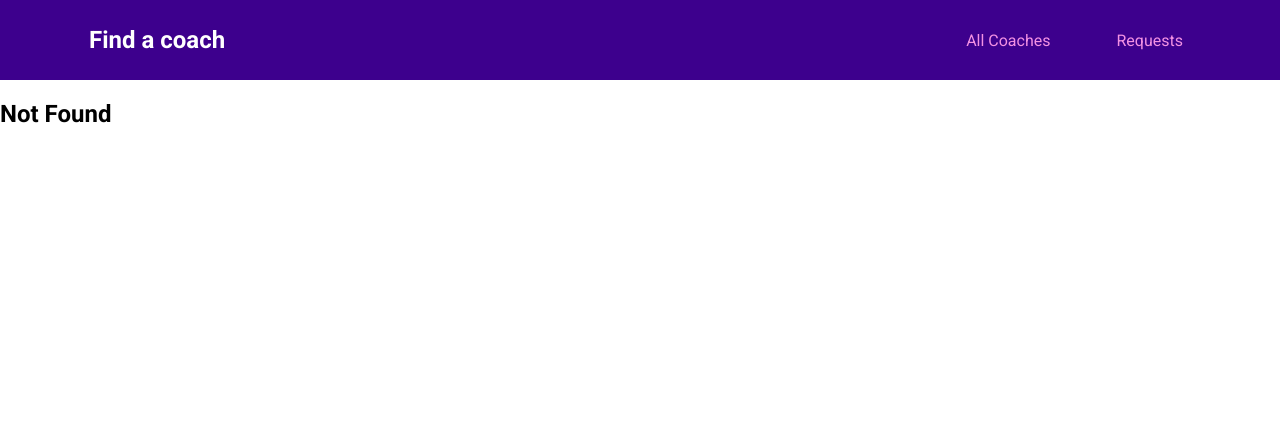
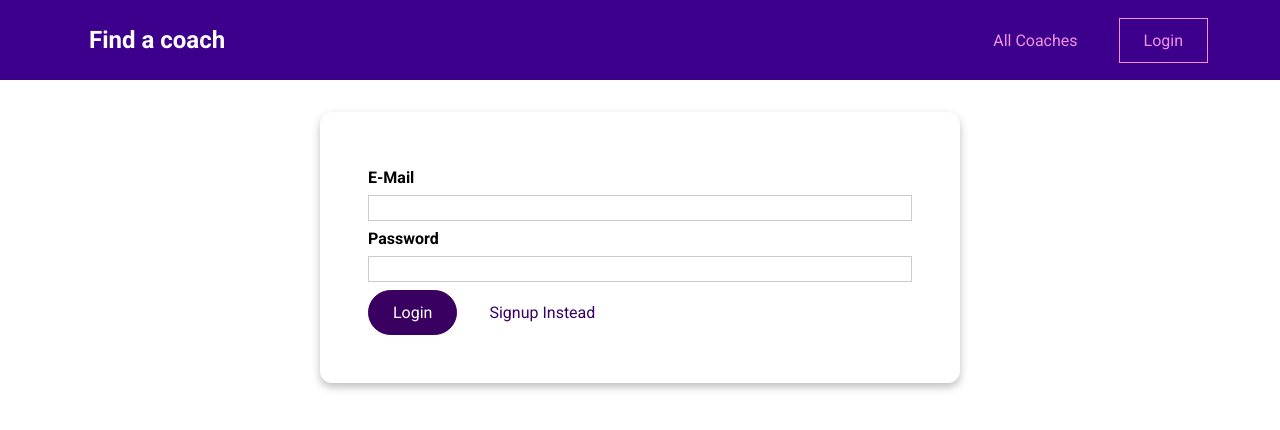
Before and after one commit to send2abhishek/vue-learning-main-project, a Vue app: page /auth in a window 1280 px wide. Before the commit this address had no page. Shown: the top 430 px of the page. Built offline with nearby package versions, Linux system fonts and the light colour scheme.

Commit message:
add auth

```diff
--- a/src/components/layout/TheHeader.vue
+++ b/src/components/layout/TheHeader.vue
@@ -4,11 +4,35 @@
       <h1><router-link to="/">Find a coach</router-link></h1>
       <ul>
         <li><router-link to="/coaches">All Coaches</router-link></li>
-        <li><router-link to="/request">Requests</router-link></li>
+        <li>
+          <router-link to="/request" v-if="isLoggedIn">Requests</router-link>
+          <router-link to="/auth" v-else>Login</router-link>
+        </li>
+        <li v-if="isLoggedIn" @click="logout">
+          <base-button>Logout</base-button>
+        </li>
       </ul>
     </nav>
   </header>
 </template>
+
+<script>
+import BaseButton from '../ui/BaseButton.vue';
+export default {
+  components: { BaseButton },
+  computed: {
+    isLoggedIn() {
+      return this.$store.getters.isAuthenticated;
+    },
+  },
+  methods: {
+    logout() {
+      this.$store.dispatch('logout');
+      this.$router.replace('/auth');
+    },
+  },
+};
+</script>
 
 <style scoped>
 header {
--- /dev/null
+++ b/src/pages/auth/UserAuth.vue
@@ -0,0 +1,130 @@
+<template>
+  <section>
+    <base-dialog :show="!!error" title="An error occurred" @close="handleError">
+      <p>{{ error }}</p>
+    </base-dialog>
+    <base-card>
+      <div v-if="isLoading">
+        <base-spinner></base-spinner>
+      </div>
+      <form @submit.prevent="submitForm">
+        <div class="form-control">
+          <label for="email">E-Mail</label>
+          <input type="email" id="email" v-model.trim="email" />
+        </div>
+        <div class="form-control">
+          <label for="password">Password</label>
+          <input type="password" id="password" v-model.trim="password" />
+        </div>
+        <p v-if="!formIsValid">Please enter valid email and password</p>
+        <base-button>{{ submitButtonCaption }}</base-button>
+        <base-button type="button" mode="flat" @click="switchAuthMode">{{
+          switchButtonCaption
+        }}</base-button>
+      </form>
+    </base-card>
+  </section>
+</template>
+
+
+<script>
+export default {
+  data() {
+    return {
+      email: '',
+      password: '',
+      formIsValid: true,
+      authMode: 'login',
+      isLoading: false,
+      error: null,
+    };
+  },
+  computed: {
+    submitButtonCaption() {
+      if (this.authMode === 'login') {
+        return 'Login';
+      } else {
+        return 'Signup';
+      }
+    },
+    switchButtonCaption() {
+      if (this.authMode === 'login') {
+        return 'Signup Instead';
+      } else {
+        return 'Login Instead';
+      }
+    },
+  },
+  methods: {
+    async submitForm() {
+      this.formIsValid = true;
+      if (this.email === '' || this.password === '') {
+        this.formIsValid = false;
+      }
+      this.isLoading = true;
+      try {
+        if (this.authMode === 'login') {
+          await this.$store.dispatch('login', {
+            email: this.email,
+            password: this.password,
+          });
+        } else {
+          await this.$store.dispatch('signUp', {
+            email: this.email,
+            password: this.password,
+          });
+        }
+        this.$router.replace('/coaches');
+      } catch (error) {
+        this.error = error.message || 'something went wrong';
+      }
+      this.isLoading = false;
+    },
+    switchAuthMode() {
+      if (this.authMode === 'login') {
+        this.authMode = 'signup';
+      } else {
+        this.authMode = 'login';
+      }
+    },
+    handleError() {
+      this.error = null;
+    },
+  },
+};
+</script>
+
+
+<style scoped>
+form {
+  margin: 1rem;
+  border-radius: 12px;
+  padding: 1rem;
+}
+
+.form-control {
+  margin: 0.5rem 0;
+}
+
+label {
+  font-weight: bold;
+  margin-bottom: 0.5rem;
+  display: block;
+}
+
+input,
+textarea {
+  display: block;
+  width: 100%;
+  font: inherit;
+  border: 1px solid #ccc;
+  padding: 0.15rem;
+}
+
+input:focus,
+textarea:focus {
+  border-color: #3d008d;
+  background-color: #faf6ff;
+  outline: none;
+}
+</style>
--- a/src/pages/coaches/CoacheList.vue
+++ b/src/pages/coaches/CoacheList.vue
@@ -12,9 +12,13 @@
         <base-button mode="outline" @click="loadCoach(true)"
           >Refresh</base-button
         >
-        <base-button link to="/register" v-if="!isCoach && !isLoading"
+        <base-button
+          link
+          to="/register"
+          v-if="isLoggedIn && !isCoach && !isLoading"
           >Register as Coach</base-button
         >
+        <base-button link to="/auth" v-if="!isLoggedIn">Login</base-button>
       </div>
       <div v-if="isLoading">
         <base-spinner></base-spinner>
@@ -56,6 +60,9 @@
     };
   },
   computed: {
+    isLoggedIn() {
+      return this.$store.getters.isAuthenticated;
+    },
     filteredCoaches() {
       const coaches = this.$store.getters['coaches/coaches'];
       const filteredCoach = coaches.filter((coach) => {
--- a/src/router.js
+++ b/src/router.js
@@ -6,6 +6,7 @@
 import CoacheContact from './pages/requests/CoacheContact.vue';
 import RequestReceived from './pages/requests/RequestReceived.vue';
 import NotFound from './pages/NotFound.vue';
+import UserAuth from './pages/auth/UserAuth.vue';
 
 const router = createRouter({
   history: createWebHistory(),
@@ -44,6 +45,11 @@
       component: RequestReceived
     },
     {
+      name: 'auth',
+      path: '/auth',
+      component: UserAuth
+    },
+    {
       path: '/:notFound(.*)',
       component: NotFound
     }
--- a/src/store/index.js
+++ b/src/store/index.js
@@ -1,21 +1,13 @@
 import { createStore } from 'vuex';
 import coachModule from './modules/coaches/';
 import requestModule from './modules/requests/';
+import authModule from './modules/auth/';
 
 const store = createStore({
   modules: {
     coaches: coachModule,
-    requests: requestModule
-  },
-  state() {
-    return {
-      userId: 'c3'
-    };
-  },
-  getters: {
-    userId(state) {
-      return state.userId;
-    }
+    requests: requestModule,
+    auth: authModule
   }
 });
 
--- /dev/null
+++ b/src/store/modules/auth/actions.js
@@ -0,0 +1,55 @@
+export default {
+  async login(context, payload) {
+    const resposne = await fetch(
+      'https://identitytoolkit.googleapis.com/v1/accounts:signInWithPassword?key=AIzaSyDva3GPIRacenpsauAr_cxxAW7dUgtblcU',
+      {
+        method: 'POST',
+        body: JSON.stringify({
+          email: payload.email,
+          password: payload.password,
+          returnSecureToken: true
+        })
+      }
+    );
+
+    const responseData = await resposne.json();
+    if (!resposne.ok) {
+      const error = new Error(responseData.message || 'Failed to auhtenticate');
+      throw error;
+    }
+
+    context.commit('setUser', {
+      token: responseData.idToken,
+      userId: responseData.localId,
+      tokenExpiration: responseData.expiresIn
+    });
+  },
+  async signUp(context, payload) {
+    const resposne = await fetch(
+      'https://identitytoolkit.googleapis.com/v1/accounts:signUp?key=AIzaSyDva3GPIRacenpsauAr_cxxAW7dUgtblcU',
+      {
+        method: 'POST',
+        body: JSON.stringify({
+          email: payload.email,
+          password: payload.password,
+          returnSecureToken: true
+        })
+      }
+    );
+
+    const responseData = await resposne.json();
+    if (!resposne.ok) {
+      const error = new Error(responseData.message || 'Failed to auhtenticate');
+      throw error;
+    }
+
+    context.commit('setUser', {
+      token: responseData.idToken,
+      userId: responseData.localId,
+      tokenExpiration: responseData.expiresIn
+    });
+  },
+  logout(context) {
+    context.commit('userLogout');
+  }
+};
--- /dev/null
+++ b/src/store/modules/auth/getters.js
@@ -0,0 +1,11 @@
+export default {
+  userId(state) {
+    return state.userId;
+  },
+  token(state) {
+    return state.token;
+  },
+  isAuthenticated(state) {
+    return !!state.token;
+  }
+};
--- /dev/null
+++ b/src/store/modules/auth/index.js
@@ -0,0 +1,16 @@
+import mutations from './mutations';
+import actions from './actions';
+import getters from './getters';
+
+export default {
+  state() {
+    return {
+      userId: null,
+      token: null,
+      tokenExpiration: null
+    };
+  },
+  mutations,
+  actions,
+  getters
+};
--- /dev/null
+++ b/src/store/modules/auth/mutations.js
@@ -0,0 +1,12 @@
+export default {
+  setUser(state, payload) {
+    state.token = payload.token;
+    state.userId = payload.userId;
+    state.tokenExpiration = payload.tokenExpiration;
+  },
+  userLogout(state) {
+    state.token = null;
+    state.userId = null;
+    state.tokenExpiration = null;
+  }
+};
--- a/src/store/modules/coaches/actions.js
+++ b/src/store/modules/coaches/actions.js
@@ -8,8 +8,11 @@
       description: data.desc,
       hourlyRate: data.rate
     };
+
+    const token = context.rootGetters.token;
+
     const response = await fetch(
-      `https://find-coach-d2bd7-default-rtdb.asia-southeast1.firebasedatabase.app/coaches/${userId}.json`,
+      `https://find-coach-d2bd7-default-rtdb.asia-southeast1.firebasedatabase.app/coaches/${userId}.json?auth=${token}`,
       {
         method: 'PUT',
         body: JSON.stringify(coachDetails)
--- a/src/store/modules/requests/actions.js
+++ b/src/store/modules/requests/actions.js
@@ -28,8 +28,9 @@
 
   async fetchRequest(context) {
     const coachId = context.rootGetters.userId;
+    const token = context.rootGetters.token;
     const response = await fetch(
-      `https://find-coach-d2bd7-default-rtdb.asia-southeast1.firebasedatabase.app/requests/${coachId}.json`,
+      `https://find-coach-d2bd7-default-rtdb.asia-southeast1.firebasedatabase.app/requests/${coachId}.json?auth=${token}`,
       {
         method: 'GET'
       }
```
